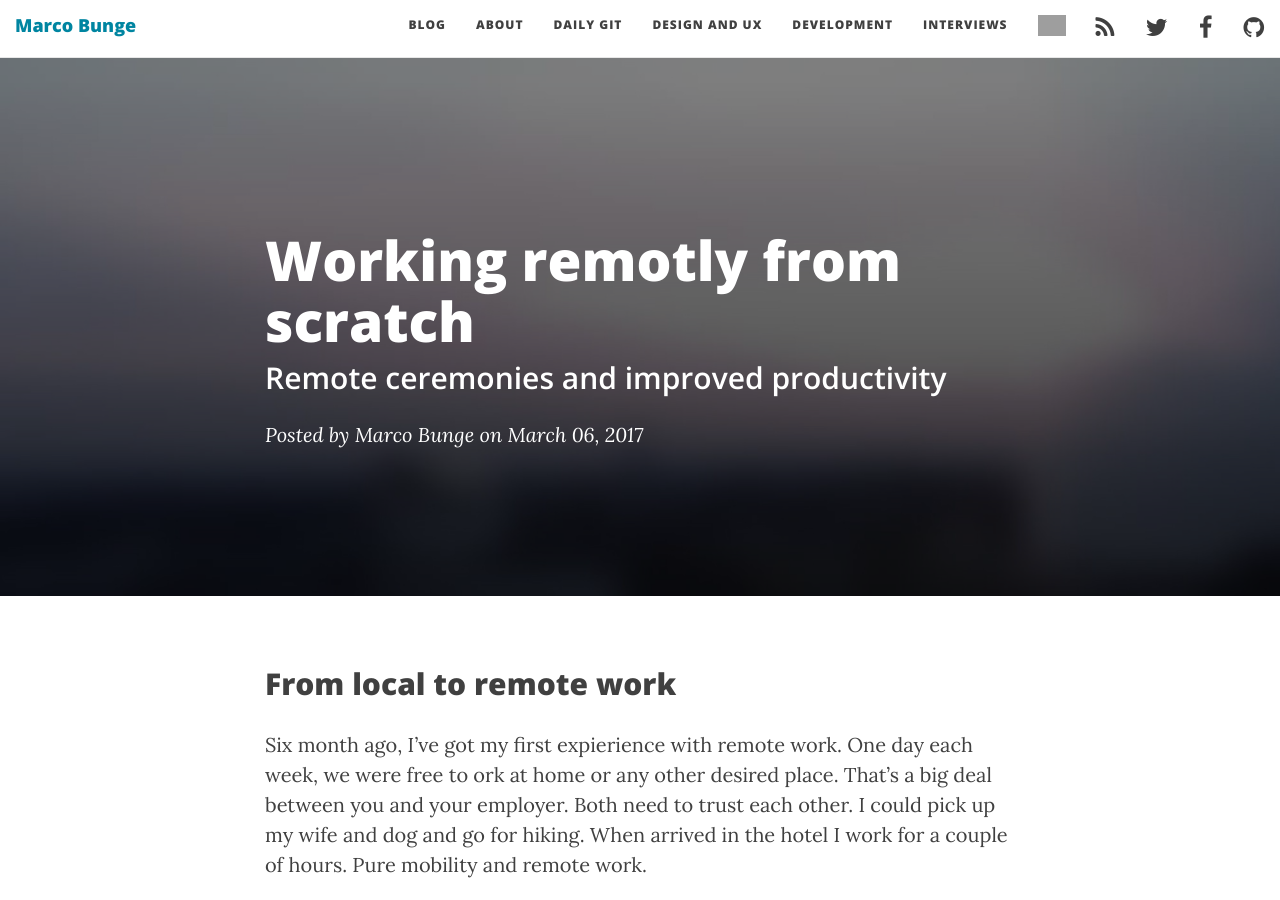
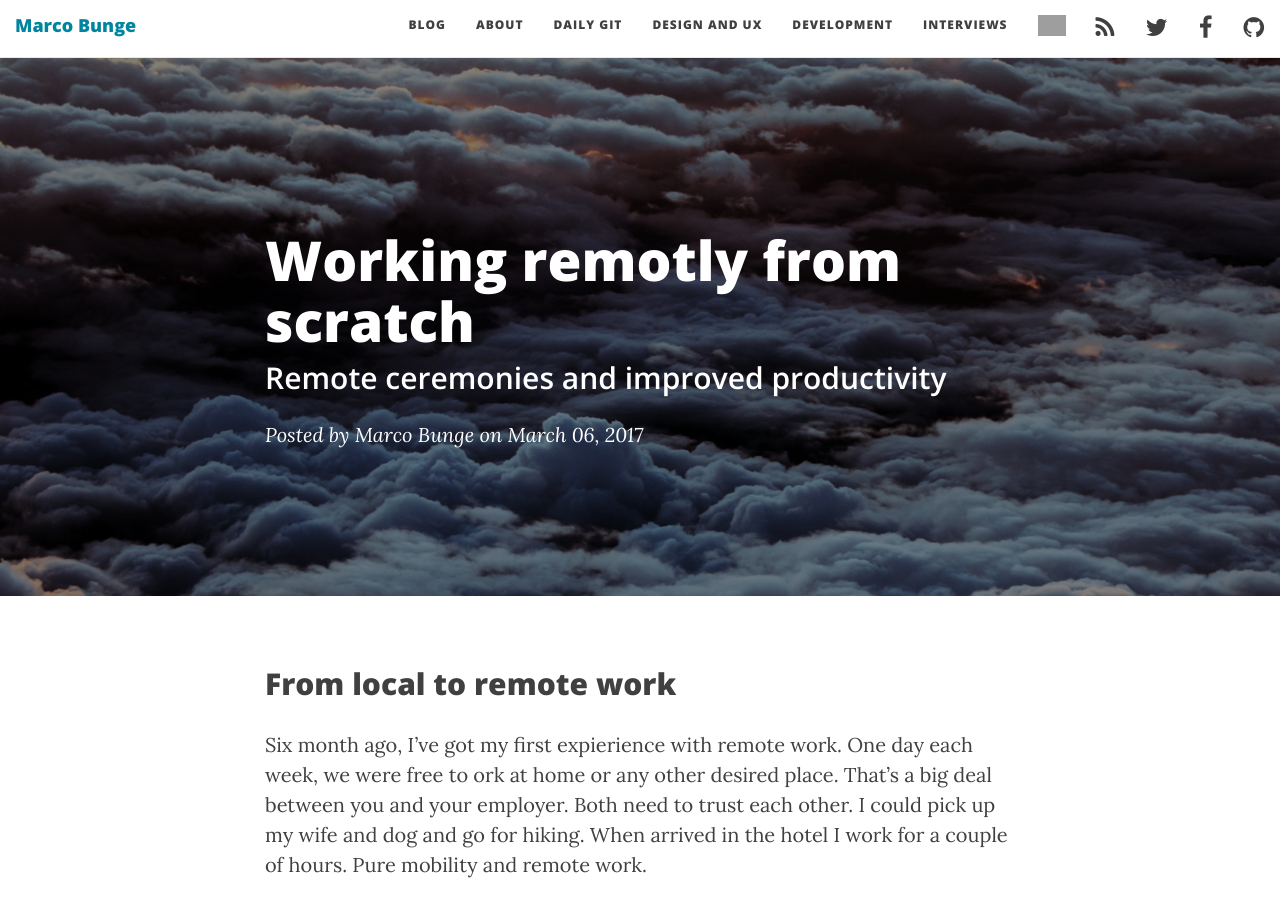
Before and after one commit to mbunge/mbunge.github.io, a Jekyll site: the page built from _posts/2017-03-06-working-remotlyfrom-scratch.markdown, in a window 1280 px wide and 900 px high. Built offline with Jekyll 4.4.1, drawn with Linux system fonts in a browser that asks for light colours; nearby versions of some CDN libraries; comment, search, counter and statistics services are not loaded; grey boxes are pictures that could not be loaded.

Commit message:
Update 2017-03-06-working-remotlyfrom-scratch.markdown

```diff
--- a/_posts/2017-03-06-working-remotlyfrom-scratch.markdown
+++ b/_posts/2017-03-06-working-remotlyfrom-scratch.markdown
@@ -5,7 +5,7 @@ subtitle:   "Remote ceremonies and improved productivity"
 date:       2017-03-06 14:12:00
 published:  2017-03-06 14:12:00
 author:     "Marco Bunge"
-header-img: "img/modern-work-de.jpeg"
+header-img: "img/downloads-bg.jpg"
 series:     "interviews"
 tags:
  - productivity
@@ -32,7 +32,7 @@ a shower, brushed tees and wearing reputable clothers. My day starts between 6:0
 
 Between 12:00 pm and 1:00 pm a have launch.
 
-*Every single workday!*
+__Every single workday!__
 
 ## You may ask, why should I work remotly when I also need to keep the office time?
 
```
